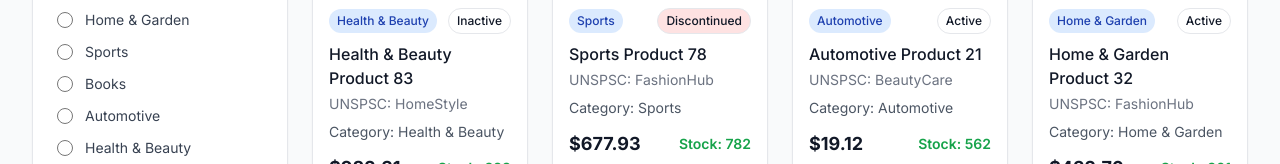
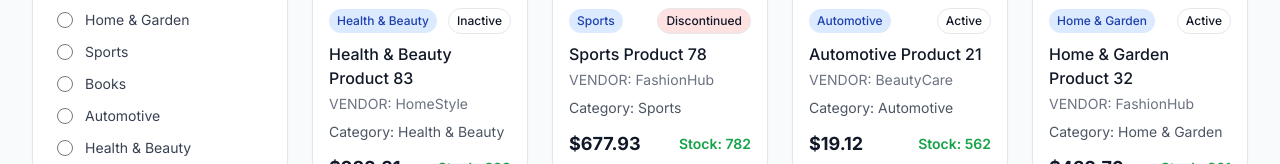
Before and after one commit to Titanx123/products-list-app, a Next.js app: page / in a window 1280 px wide. Shown: the part 424-588 px from the top of the page. Built offline with nearby package versions, Linux system fonts and the light colour scheme.

Commit message:
vendor and readme changes

```diff
--- a/src/app/page.tsx
+++ b/src/app/page.tsx
@@ -582,7 +582,7 @@
                       {/* Product Info */}
                       <div className="p-4 pt-0">
                         <h3 className="font-medium text-gray-900 mb-1 line-clamp-2">{product.name}</h3>
-                        <p className="text-sm text-gray-500 mb-2">UNSPSC: {product.vendor}</p>
+                        <p className="text-sm text-gray-500 mb-2">VENDOR: {product.vendor}</p>
                         <p className="text-sm text-gray-600 mb-3 line-clamp-2">Category: {product.category}</p>
 
                         <div className="flex items-center justify-between mb-4">
```
Also changed, not shown: 1 other file (tests, documents, lock files or other folders).
